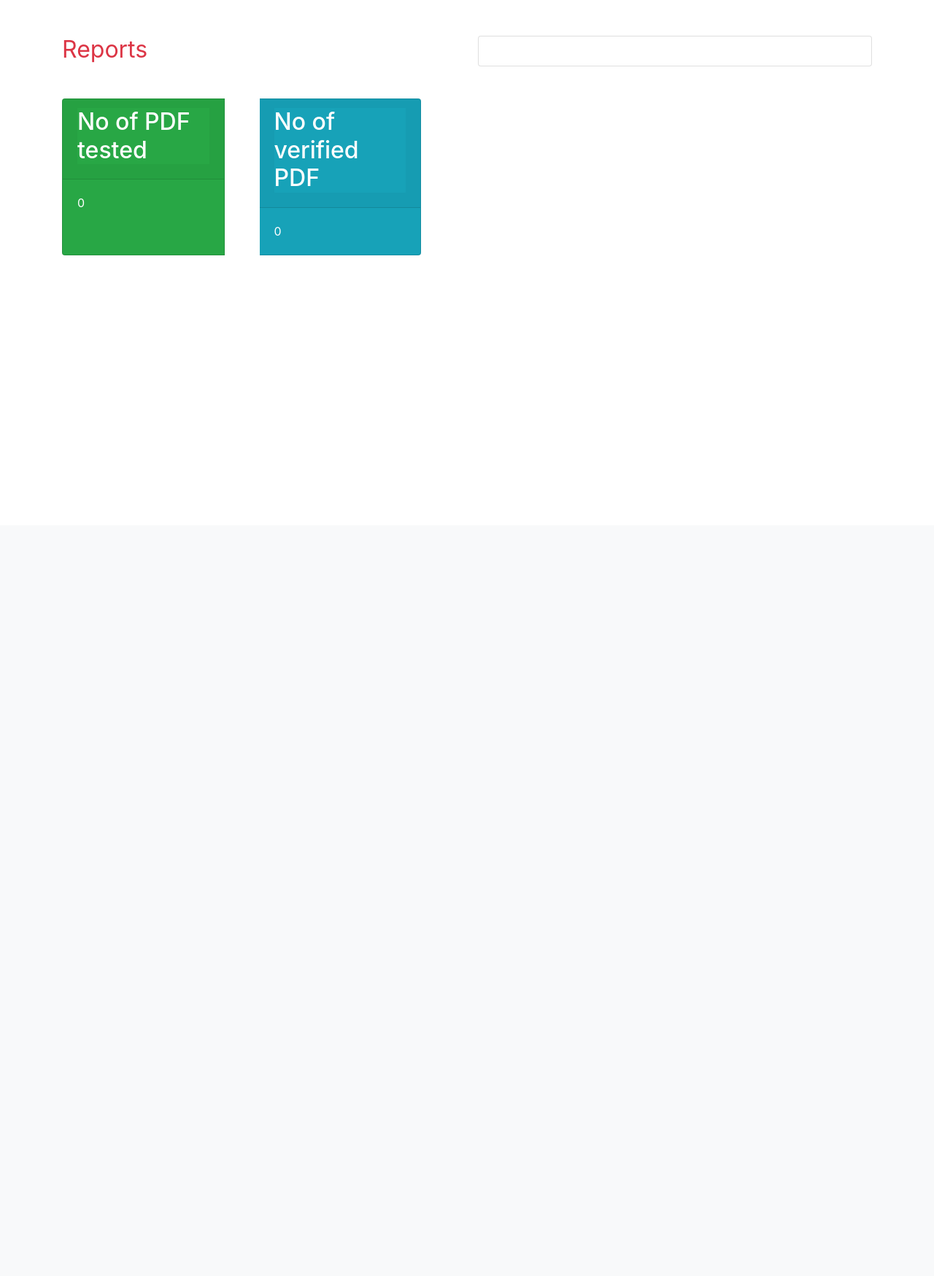
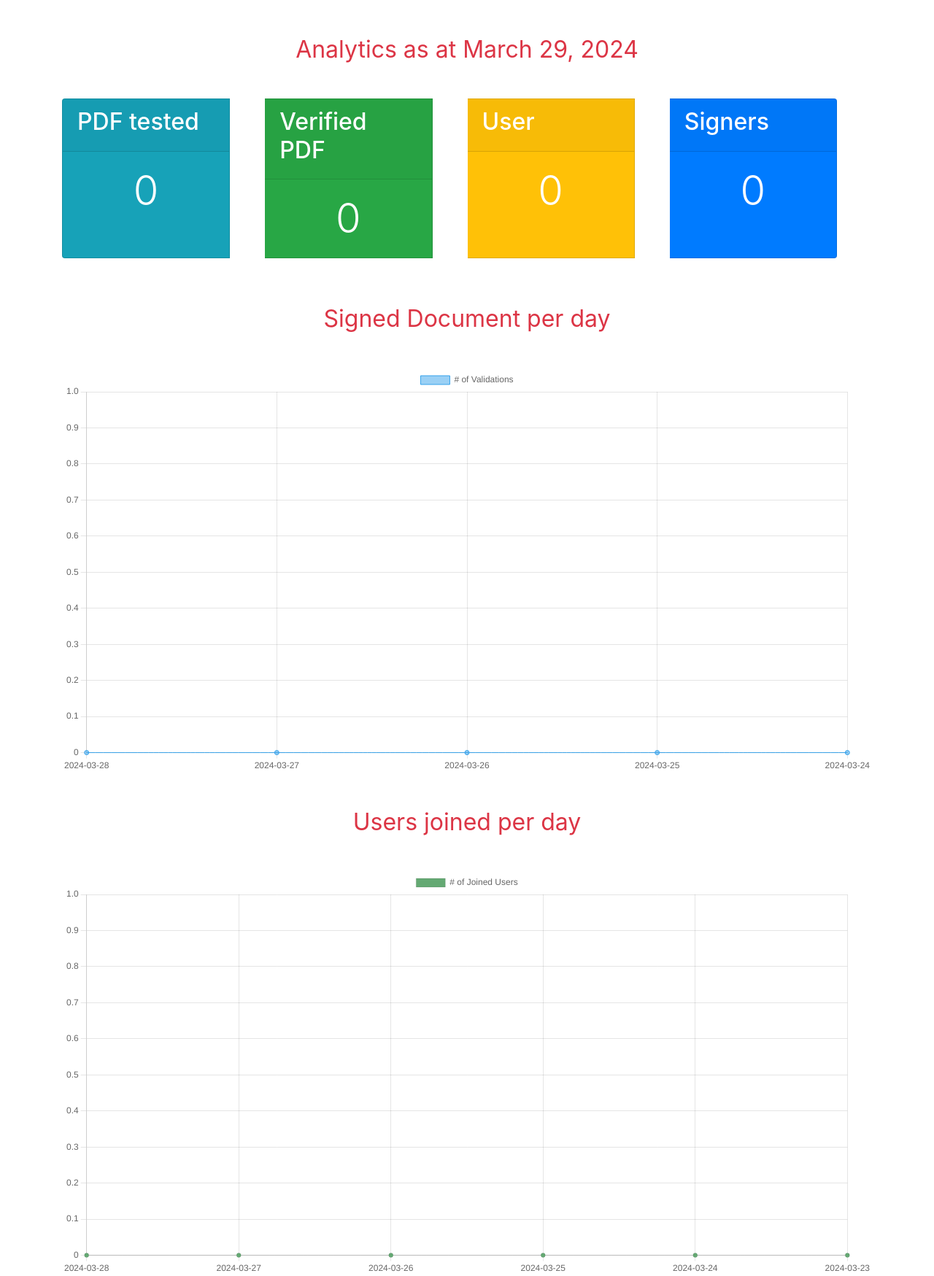
Before and after one commit to zorojurio/pdf-validator, a Django app: page /report in a window 1280 px wide. Shown: the part 80-1829 px from the top of the page at 73% size. Before the commit the page ends 430 px from the top, so only its background shows below. Run offline with Django 5.2, Linux system fonts and the light colour scheme; data that the repository does not hold is empty; parts of the project's set-up code (start-up, migrations or seed data) failed here and were passed over; some libraries are stand-ins or nearby versions.

Commit message:
add MIS reports

```diff
--- a/signature_validator/templates/signature_validator/report.html
+++ b/signature_validator/templates/signature_validator/report.html
@@ -5,36 +5,121 @@
 {% block content %}
 <div class="container">
     <div class="row mt-5">
-        <div class="col-lg-6 col-md-4 col-sm-12">
-            <h2 class="text-danger mb-5">Reports</h2>
+        <div class="col-lg-12 col-md-12 col-sm-12">
+            <h2 class="text-danger mb-5 text-center">Analytics as at {{ today_date }}</h2>
             <div class="card-group">
+                <div class="card text-white bg-info mb-3 mr-5" style="max-width: 18rem;">
+                    <div class="card-header">
+                        <h2> PDF tested</h2>
+                    </div>
+                    <div class="card-body">
+                        <p class="card-text text-center display-4">{{ pdf_docs_tested }}</p>
+                    </div>
+                </div>
                 <div class="card text-white bg-success mb-3 mr-5" style="max-width: 18rem;">
                     <div class="card-header">
-                        <h2 class="bg-success"> No of PDF tested</h2>
+                        <h2> Verified PDF </h2>
                     </div>
                     <div class="card-body">
-                        <p class="card-text">{{ pdf_docs_tested }}</p>
+                        <p class="card-text text-center display-4">{{ verified_pdf }}</p>
                     </div>
                 </div>
-                <div class="card text-white bg-info mb-3 mr-5" style="max-width: 18rem;">
+                <div class="card text-white bg-warning mb-3 mr-5" style="max-width: 18rem;">
                     <div class="card-header">
-                        <h2 class="bg-info"> No of verified PDF </h2>
+                        <h2> User</h2>
                     </div>
                     <div class="card-body">
-                        <p class="card-text">{{ verified_pdf }}</p>
+                        <p class="card-text text-center display-4">{{ users_count }}</p>
                     </div>
                 </div>
-
+                <div class="card text-white bg-primary mb-3 mr-5" style="max-width: 18rem;">
+                    <div class="card-header">
+                        <h2> Signers</h2>
+                    </div>
+                    <div class="card-body">
+                        <p class="card-text text-center display-4">{{ signers_count }}</p>
+                    </div>
+                </div>
             </div>
         </div>
-        <div class="col-lg-6 col-md-4 col-sm-12">
-            <div class="card">
-                <div class="card-body">
-
-
-                </div>
+        <div class="col-lg-12 col-md-12 col-sm-12">
+            <div class="mt-5">
+                <h2 class="text-danger mb-5 text-center">Signed Document per day</h2>
+                <canvas id="signed_docs_by_day"></canvas>
+            </div>
+        </div>
+        <div class="col-lg-12 col-md-12 col-sm-12">
+            <div class="mt-5">
+                <h2 class="text-danger mb-5 text-center">Users joined per day
+                </h2>
+                <canvas id="users_joined"></canvas>
             </div>
         </div>
     </div>
 </div>
 {% endblock %}
+
+{% block extra_head_bottom %}
+    <script src="https://cdn.jsdelivr.net/npm/chart.js"></script>
+    <script>
+        const ctx = document.getElementById('signed_docs_by_day');
+
+        new Chart(ctx, {
+            type: 'line',
+            data: {
+                labels: {{ signed_documents_labels | safe }},
+                datasets: [{
+                    label: '# of Validations',
+                    data: {{ signed_documents_data }},
+                    borderWidth: 1,
+                    fill: true
+                }],
+
+            },
+            options: {
+                elements: {
+                    line: {
+                        tension: 0.5,
+                    },
+                },
+                scales: {
+                    y: {
+                        beginAtZero: true
+                    }
+                }
+
+            }
+        })
+
+        const users_joined = document.getElementById('users_joined');
+
+        new Chart(users_joined, {
+            type: 'line',
+            data: {
+                labels: {{ users_label | safe }},
+                datasets: [{
+                    label: '# of Joined Users',
+                    data: {{ users_data }},
+                    borderWidth: 1,
+                    fill: true,
+                    backgroundColor: 'rgb(100,169,115)',
+                }],
+
+            },
+            options: {
+                elements: {
+                    line: {
+                        tension: 0.5,
+                    },
+                },
+                scales: {
+                    y: {
+                        beginAtZero: true
+                    }
+                }
+
+            }
+        });
+    </script>
+
+{% endblock extra_head_bottom %}
--- a/signature_validator/views.py
+++ b/signature_validator/views.py
@@ -1,8 +1,13 @@
 # -*- coding: utf-8 -*-
+from datetime import timedelta
+
+from django.utils import timezone
+
 from django.contrib.auth.mixins import LoginRequiredMixin
 from django.db.models import QuerySet
 from django.views.generic import CreateView, DetailView, ListView, TemplateView
 
+from accounts.models import CustomUser, SignerUser
 from .forms import PdfValidateForm
 from .models import PdfDocumentValidator
 
@@ -67,4 +72,48 @@ class ReportView(TemplateView):
         context["verified_pdf"] = validated_pdf.filter(
             all_signers_verified=True
         ).count()
+        context["pdf_not_verified"] = validated_pdf.filter(
+            all_signers_verified=False
+        ).count()
+        context["users_count"] = CustomUser.objects.all().count()
+        context["signers_count"] = SignerUser.objects.all().count()
+        context["today_date"] = timezone.now().date()
+        signed_documents_data = []
+        days = []
+
+        for i in range(1, 6):
+            current_day = timezone.now() - timedelta(days=i)
+            start_of_day = current_day.replace(
+                hour=0, minute=0, second=0, microsecond=0
+            )
+            end_of_day = current_day.replace(
+                hour=23, minute=59, second=59, microsecond=999999
+            )
+            signed_documents_count = PdfDocumentValidator.objects.filter(
+                is_signed=True, created__range=(start_of_day, end_of_day)
+            ).count()
+            signed_documents_data.append(signed_documents_count)
+            days.append(str(current_day.date()))
+        context["signed_documents_labels"] = days
+        context["signed_documents_data"] = signed_documents_data
+
+        users_data = []
+        users_label = []
+        for i in range(1, 7):
+            current_day = timezone.now() - timedelta(days=i)
+            start_of_day = current_day.replace(
+                hour=0, minute=0, second=0, microsecond=0
+            )
+            end_of_day = current_day.replace(
+                hour=23, minute=59, second=59, microsecond=999999
+            )
+            users_joined_count = CustomUser.objects.filter(
+                is_active=True, date_joined__range=(start_of_day, end_of_day)
+            ).count()
+            users_data.append(users_joined_count)
+            users_label.append(str(current_day.date()))
+        context["signed_documents_labels"] = days
+        context["signed_documents_data"] = signed_documents_data
+        context["users_data"] = users_data
+        context["users_label"] = users_label
         return context
--- a/templates/base/navbar.html
+++ b/templates/base/navbar.html
@@ -21,10 +21,16 @@
                         <a class="nav-link"
                            href="{% url 'accounts:add-signer' user.signer_user.pk %}"> Add Public
                             Key</a>
+                    </li>
+                {% endif %}
+            {% endif %}
+            {% if user.is_authenticated and user.is_superuser %}
+                <li class="nav-item">
+                    <a class="nav-link"
+                       href="{% url 'signature-validator-view:report' %}">Analytics</a>
                 </li>
-                {% endif %}
+            {% endif %}
 
-            {% endif %}
         </ul>
         <ul class="navbar-nav ml-auto">
 
```
